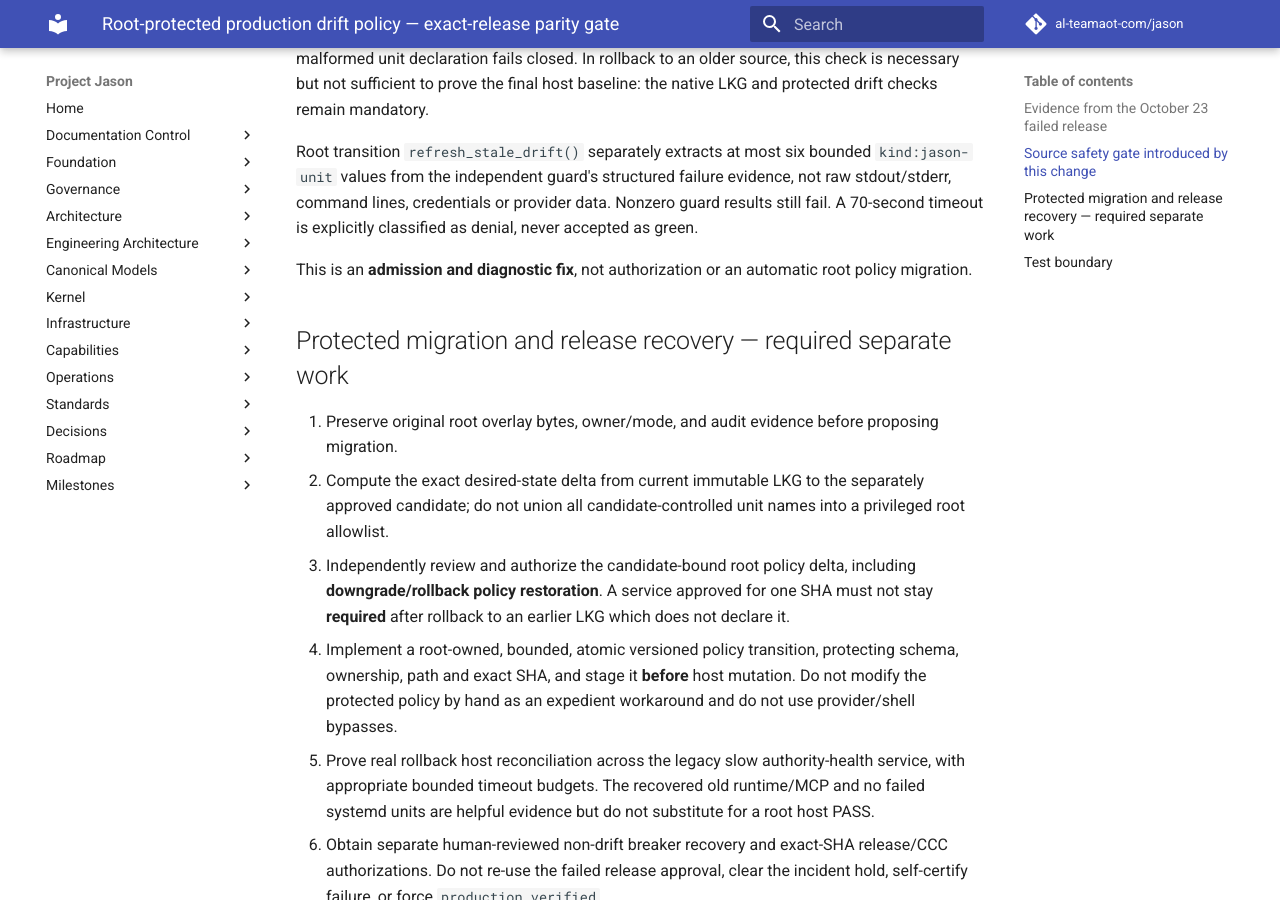
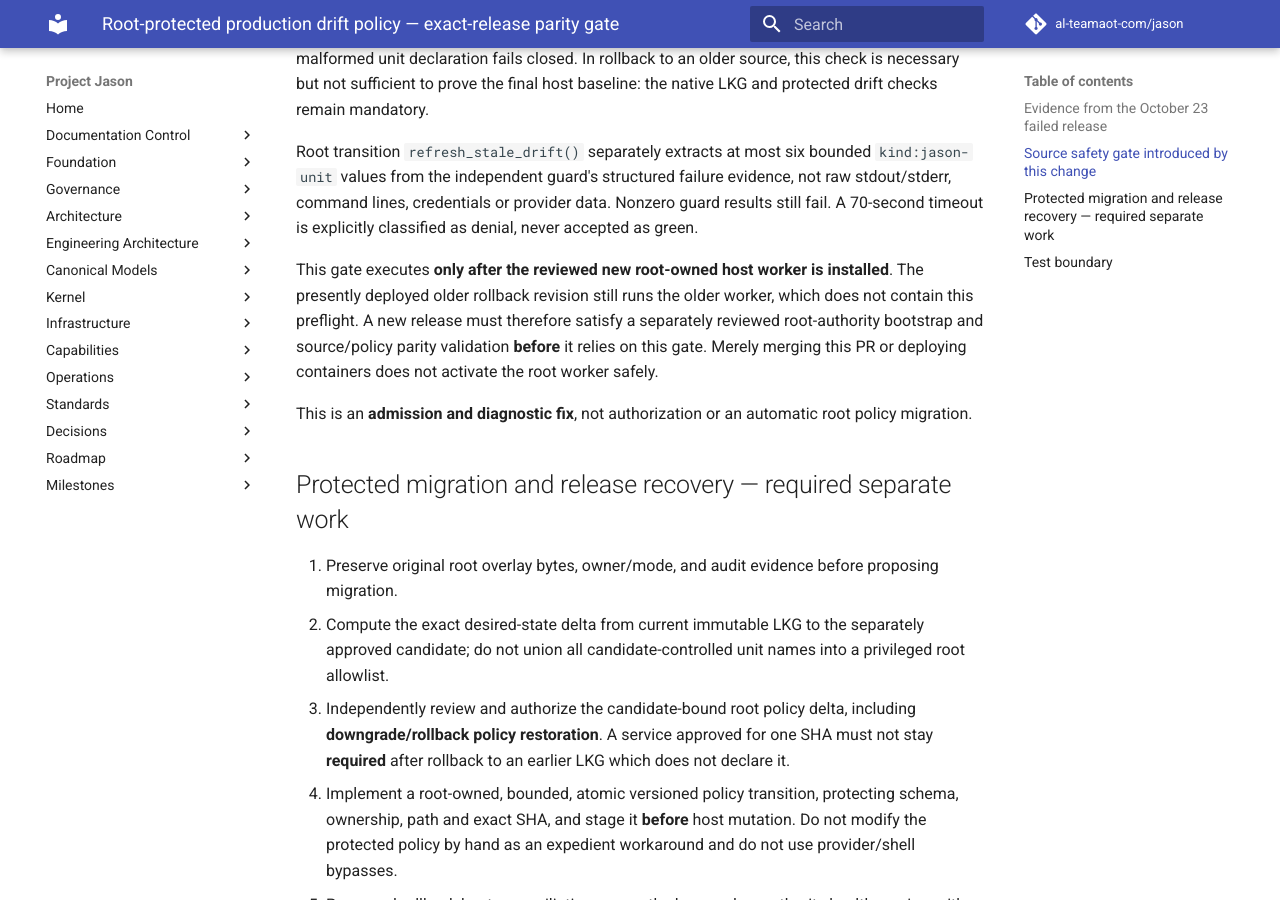
Before and after one commit to al-teamaot-com/jason, an MkDocs documentation site: the page built from docs/operations/Root-Protected-Drift-Policy-Release-Gate.md, in a window 1280 px wide and 900 px high, scrolled down 1322 px. Built offline with MkDocs 1.6.1 and Material for MkDocs 9.7.7, drawn with Linux system fonts in a browser that asks for light colours; comment, search, counter and statistics services are not loaded.

Commit message:
docs(release): make root worker installation dependency explicit before source parity gate

```diff
--- a/docs/operations/Root-Protected-Drift-Policy-Release-Gate.md
+++ b/docs/operations/Root-Protected-Drift-Policy-Release-Gate.md
@@ -29,6 +29,8 @@ Root-owned `release_host_reconcile_worker.py` now inspects:
 
 Root transition `refresh_stale_drift()` separately extracts at most six bounded `kind:jason-unit` values from the independent guard's structured failure evidence, not raw stdout/stderr, command lines, credentials or provider data. Nonzero guard results still fail. A 70-second timeout is explicitly classified as denial, never accepted as green.
 
+This gate executes **only after the reviewed new root-owned host worker is installed**. The presently deployed older rollback revision still runs the older worker, which does not contain this preflight. A new release must therefore satisfy a separately reviewed root-authority bootstrap and source/policy parity validation **before** it relies on this gate. Merely merging this PR or deploying containers does not activate the root worker safely.
+
 This is an **admission and diagnostic fix**, not authorization or an automatic root policy migration.
 
 ## Protected migration and release recovery — required separate work
```
